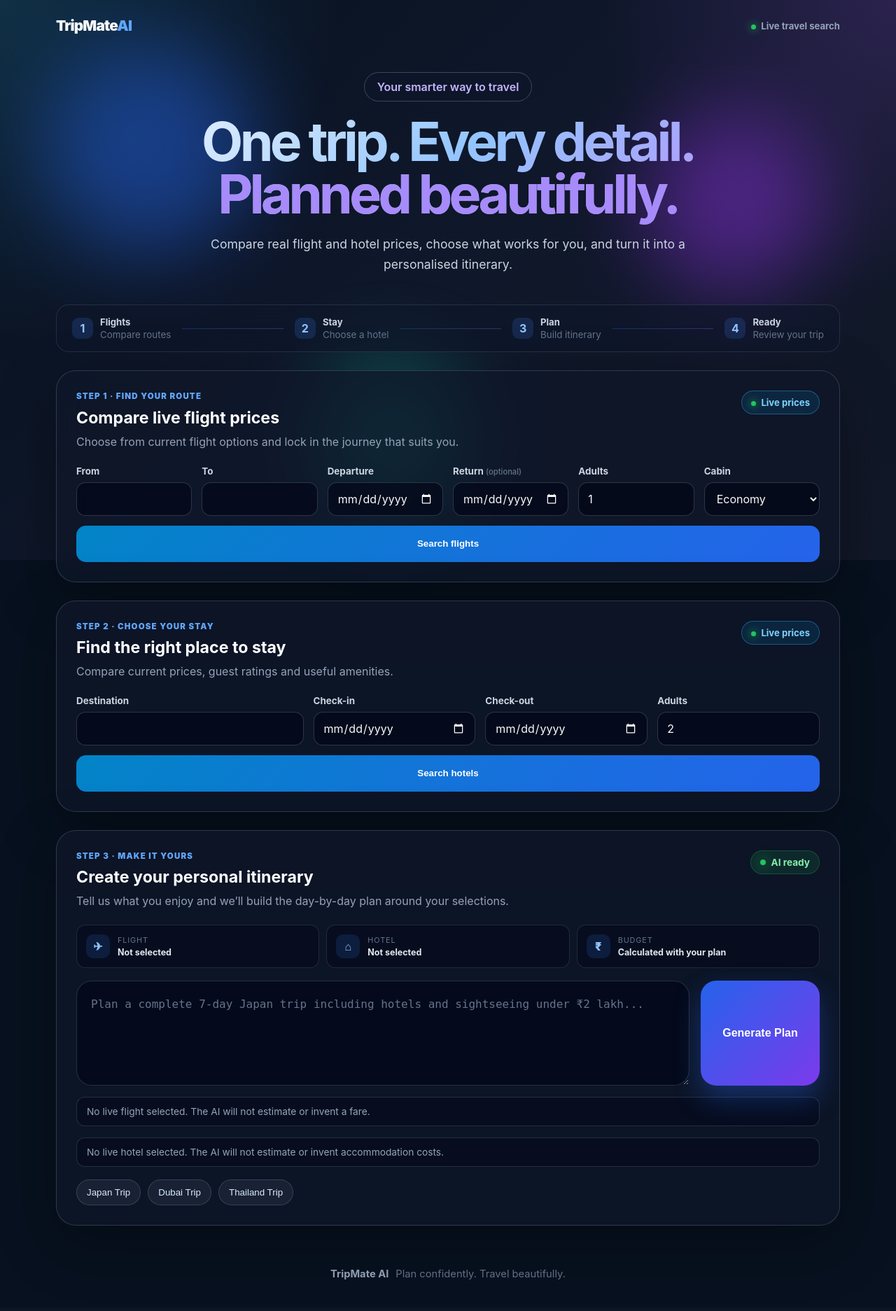
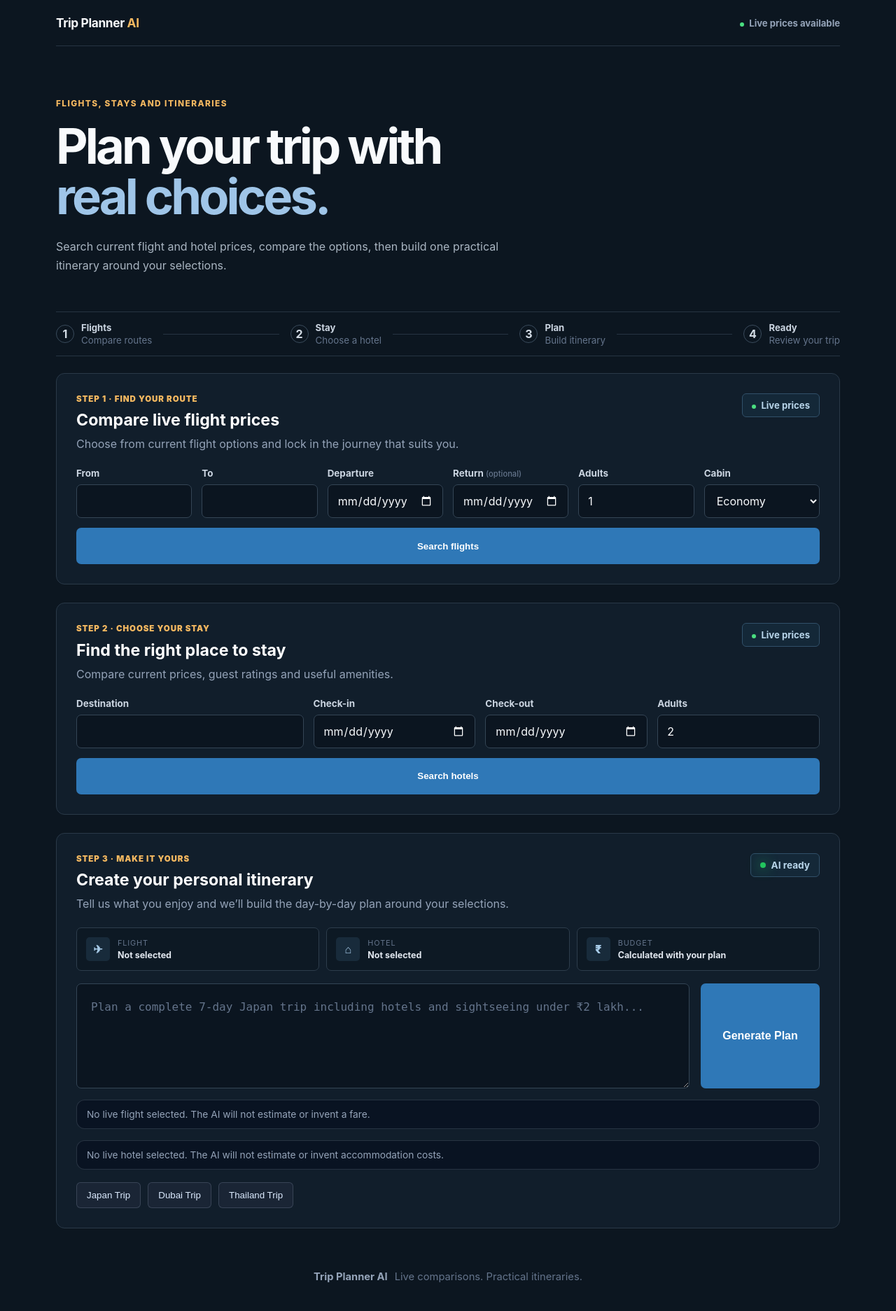
Before and after one commit to riieeya/trip-planner, a FastAPI app: page / in a window 1280 px wide. Shown: the whole page at 70% size. Before the commit the page ends 1828 px from the top, so only its background shows below. Run offline with FastAPI, Linux system fonts and the light colour scheme; some libraries are stand-ins or nearby versions.

Commit message:
update uiux

```diff
--- a/static/style.css
+++ b/static/style.css
@@ -1027,3 +1027,196 @@ footer strong { color: #94a3b8; margin-right: 10px; }
     .journey-steps > i { margin: 0 7px; }
     .trip-summary-strip { grid-template-columns: 1fr; }
 }
+
+/* Restrained product styling */
+body {
+    background: #0c1620;
+}
+
+.page-bg,
+.gradient-circle {
+    display: none;
+}
+
+.app-container {
+    max-width: 1160px;
+    padding-top: 0;
+}
+
+.top-nav {
+    margin-bottom: 0;
+    padding: 22px 0;
+    border-bottom: 1px solid #263442;
+}
+
+.brand {
+    font-size: 1.08rem;
+    font-weight: 750;
+    letter-spacing: -.02em;
+}
+
+.brand span {
+    color: #f4b860;
+}
+
+.nav-status i,
+.data-source-pill i {
+    width: 6px;
+    height: 6px;
+    background: #4ade80;
+    box-shadow: none;
+}
+
+.hero-section {
+    max-width: 800px;
+    margin: 0;
+    padding: 70px 0 52px;
+    text-align: left;
+}
+
+.hero-section .badge {
+    margin: 0 0 18px;
+    padding: 0;
+    border: 0;
+    border-radius: 0;
+    background: transparent;
+    color: #f4b860;
+    font-size: .74rem;
+    font-weight: 800;
+    letter-spacing: .12em;
+    text-transform: uppercase;
+}
+
+.hero-section h1 {
+    max-width: 760px;
+    margin: 0;
+    color: #f8fafc;
+    font-size: clamp(2.75rem, 5.5vw, 4.8rem);
+    line-height: 1.02;
+    letter-spacing: -.055em;
+    text-align: left;
+    background: none;
+    -webkit-background-clip: initial;
+    -webkit-text-fill-color: initial;
+}
+
+.hero-section h1 span {
+    color: #9fc5e8;
+    -webkit-text-fill-color: #9fc5e8;
+}
+
+.hero-section p {
+    max-width: 650px;
+    margin: 22px 0 0;
+    color: #a9b5c1;
+    font-size: 1rem;
+    line-height: 1.7;
+    text-align: left;
+}
+
+.journey-steps {
+    margin-bottom: 24px;
+    padding: 14px 0;
+    border: 0;
+    border-top: 1px solid #263442;
+    border-bottom: 1px solid #263442;
+    border-radius: 0;
+    background: transparent;
+    backdrop-filter: none;
+}
+
+.journey-steps b {
+    width: 26px;
+    height: 26px;
+    border: 1px solid #3a4b5c;
+    border-radius: 50%;
+    background: transparent;
+    color: #d3dce5;
+}
+
+.journey-steps > i {
+    background: #263442;
+}
+
+.flight-search-card,
+.hotel-search-card,
+.planner-card,
+.flight-results-section,
+.hotel-results-section,
+.result-section {
+    border-color: #2a3948;
+    border-radius: 12px;
+    background: #111e2b;
+    box-shadow: none;
+    backdrop-filter: none;
+}
+
+.section-kicker,
+.eyebrow {
+    color: #f4b860 !important;
+    letter-spacing: .08em;
+}
+
+.data-source-pill,
+.status-pill {
+    border-color: #315069;
+    border-radius: 6px;
+    background: #142838;
+    color: #b8d5ea;
+}
+
+.form-field input,
+.form-field select,
+.input-area textarea {
+    border-color: #344555;
+    border-radius: 7px;
+    background: #0b1520;
+}
+
+.form-field input:focus,
+.form-field select:focus,
+.input-area textarea:focus {
+    border-color: #6aa6d8;
+    box-shadow: 0 0 0 3px rgba(106, 166, 216, .12);
+}
+
+.flight-search-btn,
+#sendBtn,
+.download-btn {
+    border-radius: 7px;
+    background: #2f78b7;
+    box-shadow: none;
+}
+
+.flight-search-btn:hover,
+#sendBtn:hover,
+.download-btn:hover {
+    background: #3d88c7;
+    transform: none;
+}
+
+.trip-summary-strip > div {
+    border-color: #2d3d4c;
+    border-radius: 7px;
+    background: #0d1924;
+}
+
+.trip-summary-strip > div > span {
+    border-radius: 5px;
+    background: #182b3b;
+    color: #a8cce9;
+}
+
+.quick-prompts button,
+.sort-btn,
+.copy-btn {
+    border-radius: 6px;
+}
+
+@media (max-width: 760px) {
+    .top-nav { margin-bottom: 0; }
+    .hero-section { padding: 48px 0 38px; }
+    .hero-section h1 { font-size: clamp(2.2rem, 10.5vw, 3rem); }
+    .hero-section h1 br { display: none; }
+    .journey-steps { padding: 12px 0; }
+}
--- a/templates/index.html
+++ b/templates/index.html
@@ -18,11 +18,11 @@
     </div>
 
     <main class="app-container">
-        <nav class="top-nav"><a class="brand" href="#">TripMate<span>AI</span></a><span class="nav-status"><i></i>Live travel search</span></nav>
+        <nav class="top-nav"><a class="brand" href="#">Trip Planner <span>AI</span></a><span class="nav-status"><i></i>Live prices available</span></nav>
         <section class="hero-section">
-            <div class="badge">Your smarter way to travel</div>
-            <h1>One trip. Every detail.<br><span>Planned beautifully.</span></h1>
-            <p>Compare real flight and hotel prices, choose what works for you, and turn it into a personalised itinerary.</p>
+            <div class="badge">Flights, stays and itineraries</div>
+            <h1>Plan your trip with<br><span>real choices.</span></h1>
+            <p>Search current flight and hotel prices, compare the options, then build one practical itinerary around your selections.</p>
         </section>
 
         <div class="journey-steps" aria-label="Planning progress">
@@ -193,7 +193,7 @@
         <section id="errorBox" class="error-box hidden"></section>
     </main>
 
-    <footer><strong>TripMate AI</strong><span>Plan confidently. Travel beautifully.</span></footer>
+    <footer><strong>Trip Planner AI</strong><span>Live comparisons. Practical itineraries.</span></footer>
     <script src="https://cdn.jsdelivr.net/npm/marked/marked.min.js"></script>
     <script src="https://cdnjs.cloudflare.com/ajax/libs/html2pdf.js/0.10.1/html2pdf.bundle.min.js"></script>
     <script src="/static/script.js"></script>
```
